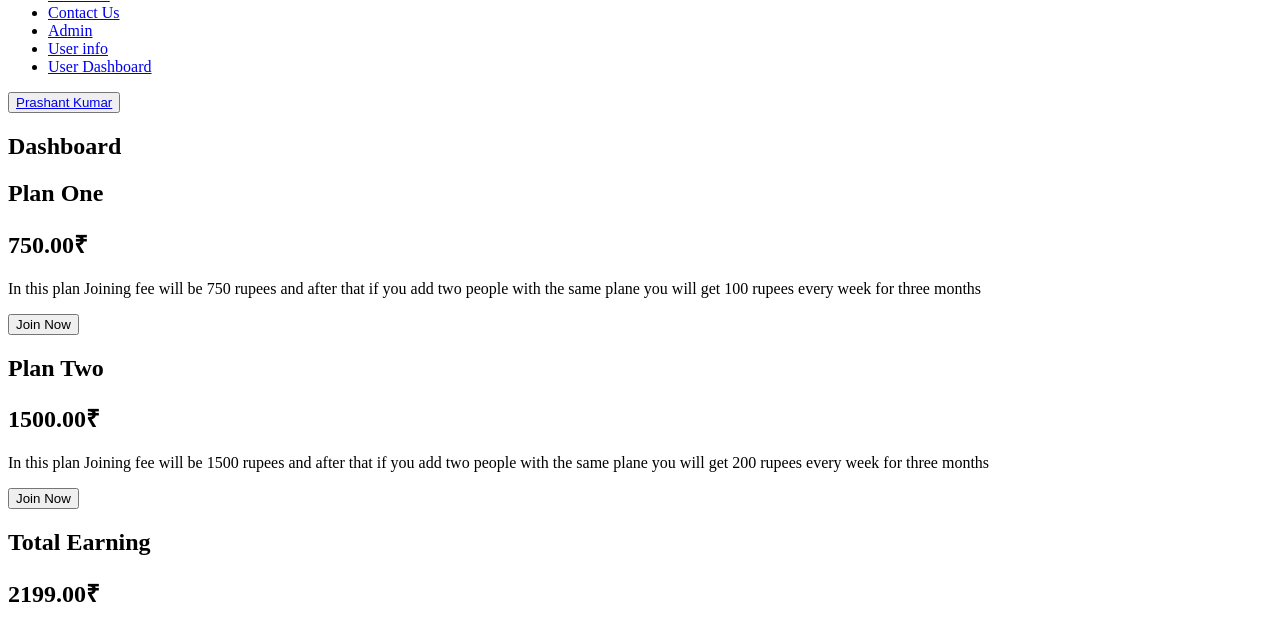
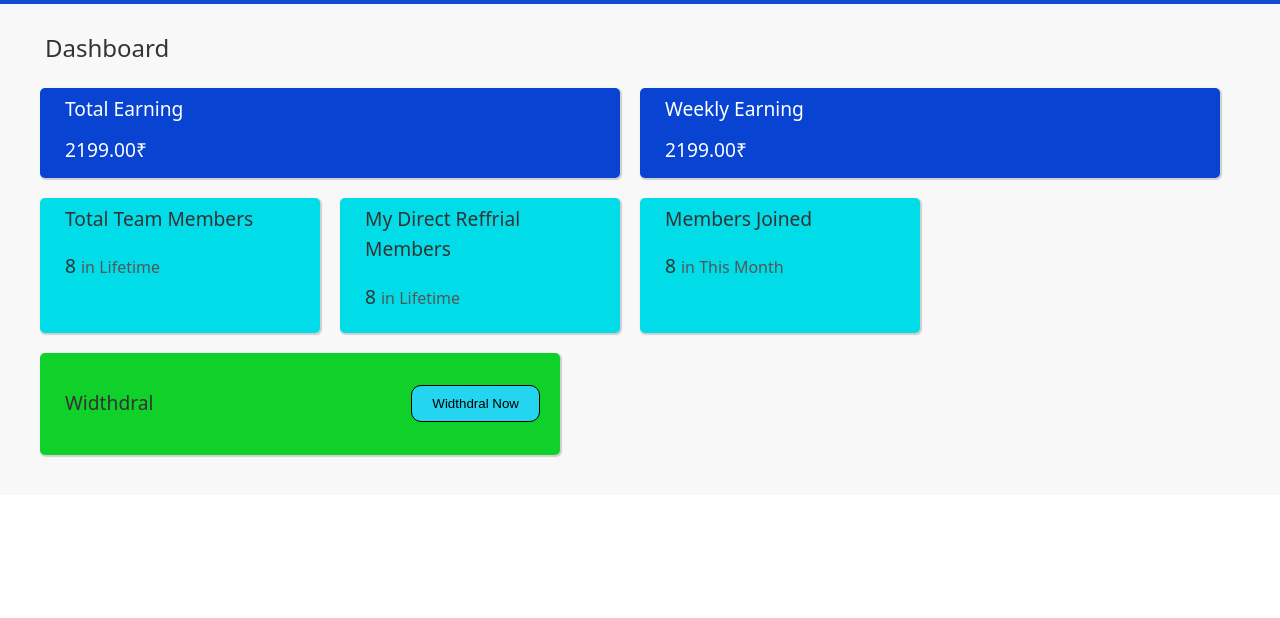
Before and after one commit to pk381/Prashant-Project, a website: page index.html in a window 1280 px wide. Shown: the part 74-692 px from the top of the page. Drawn offline with Linux system fonts and the light colour scheme; the site is published under a folder, as on GitHub Pages, so addresses that start at the root find nothing.

Commit message:
Update index.html

```diff
--- a/index.html
+++ b/index.html
@@ -5,9 +5,9 @@
   <meta charset="UTF-8" />
   <meta name="viewport" content="width=device-width, initial-scale=1.0" />
   <title>Your Creative Website</title>
-  <link rel="stylesheet" href="/public/css/main.css" />
-  <link rel="stylesheet" href="/public/css/admin.css" />
-  <link rel="stylesheet" href="/public/css/mobile_view.css" />
+  <link rel="stylesheet" href="public/css/main.css" />
+  <link rel="stylesheet" href="public/css/admin.css" />
+  <link rel="stylesheet" href="public/css/mobile_view.css" />
 
 
 </head>
```
